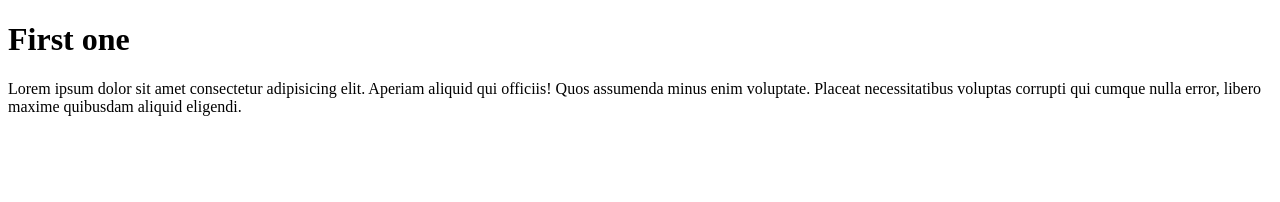
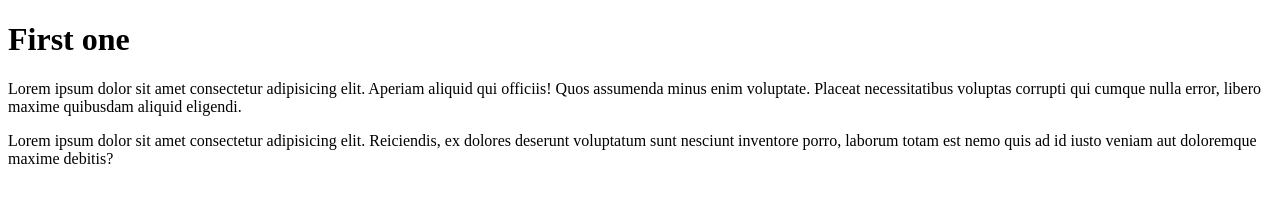
Before and after one commit to VitrSantos/First-one, a plain HTML site: page Site Exemplo/Index.html in a window 1280 px wide. Drawn offline with Linux system fonts and the light colour scheme.

Commit message:
Update Index.html

```diff
--- a/Site Exemplo/Index.html
+++ b/Site Exemplo/Index.html
@@ -8,5 +8,6 @@
 <body>
     <h1>First one</h1>
     <p>Lorem ipsum dolor sit amet consectetur adipisicing elit. Aperiam aliquid qui officiis! Quos assumenda minus enim voluptate. Placeat necessitatibus voluptas corrupti qui cumque nulla error, libero maxime quibusdam aliquid eligendi.</p>
+    <p>Lorem ipsum dolor sit amet consectetur adipisicing elit. Reiciendis, ex dolores deserunt voluptatum sunt nesciunt inventore porro, laborum totam est nemo quis ad id iusto veniam aut doloremque maxime debitis?</p>
 </body>
-    </html>
+</html>
```
